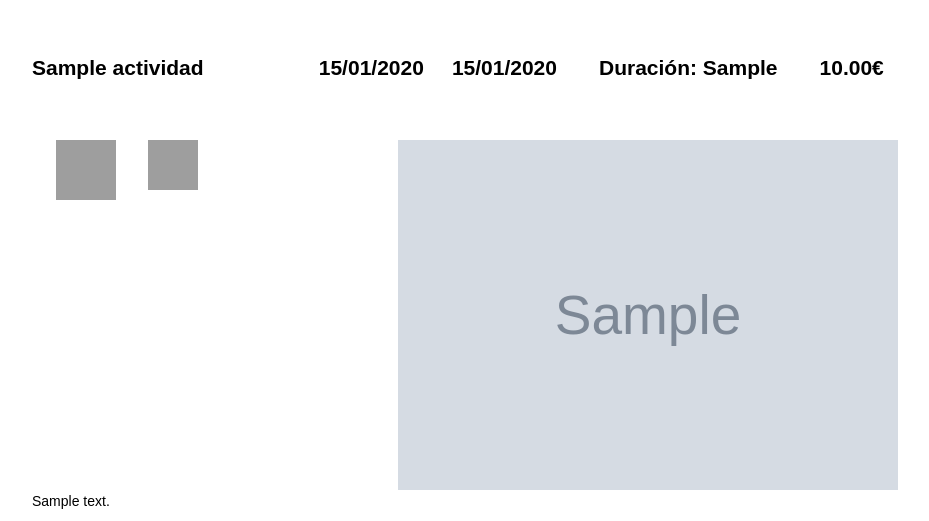
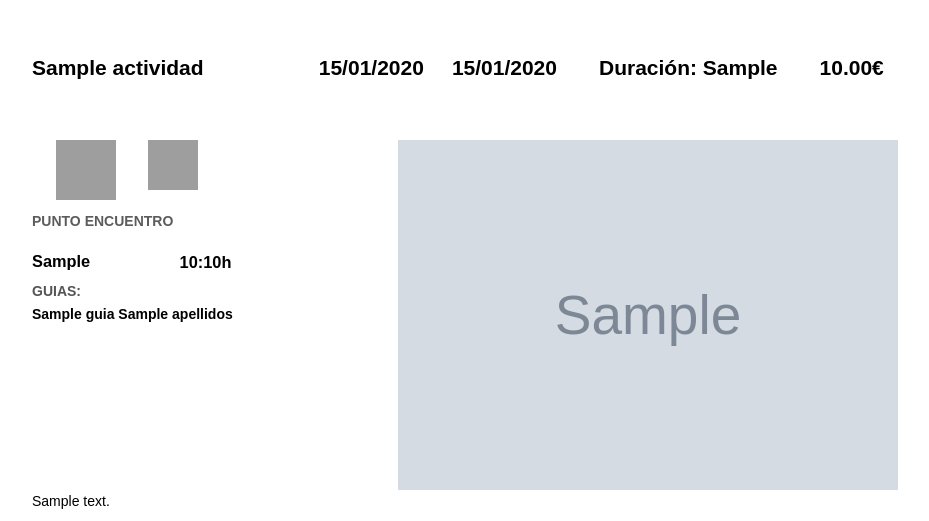
Before and after one commit to Xus72/Outdoor_Experience, a Django app: template catalog/templates/catalog/actividad_detail.html in a window 1280 px wide. Shown: the part 52-573 px from the top of the page, without its empty margins (96-1025 px from the left). Run offline with Django 3.2, Linux system fonts and the light colour scheme; the template is opened without the code that fills it: most values are stand-ins (such as "Sample title", 1, 10 or a date in 2020); grey boxes marked "Sample" are stand-in pictures; some libraries are stand-ins or nearby versions; grey boxes are pictures that could not be loaded.

Commit message:
css actividad

```diff
--- a/catalog/static/css/style.css
+++ b/catalog/static/css/style.css
@@ -249,7 +249,6 @@ form{
     margin-left: 5em;
 }
 
-
 input[type="submit"]{
     background-color: ghostwhite;
     border-radius: 0.5em;
@@ -332,3 +331,38 @@ label{
     height: 50px;
     width: 50px;
 }
+
+.body-actividad .puntoPartida{
+    position: absolute;
+    margin-top: 5em;
+}
+
+.body-actividad .puntoPartida p{
+    text-transform: uppercase;
+    font-size: 400;
+    color: #5c5c5c;
+    font-weight: bold;
+}
+
+.body-actividad .horaPartida{
+    position: relative;
+    margin-top: 6.75em;
+    right: 45%;
+}
+
+.body-actividad .guias{
+    position: absolute;
+    margin-top: 10em;
+}
+
+.body-actividad .guias p{
+    text-transform: uppercase;
+    font-size: 400;
+    color: #555555;
+    font-weight: bold;
+}
+
+.body-actividad .guias span{
+    color: black;
+    font-weight: bold;
+}
--- a/catalog/templates/catalog/actividad_detail.html
+++ b/catalog/templates/catalog/actividad_detail.html
@@ -28,6 +28,14 @@
             <div class="nivel"><img src="/media/images/icons/b.png" alt="c"></div>
             {% endif %}
             <div class="img"><img src="{{ actividad.imagen.url }}" alt="{{ actividad.titulo }}"></div>
+            <div class="puntoPartida">
+                <p>Punto encuentro</p>
+                <span><h3>{{ actividad.puntoPartida }}</h3></span></div>
+            <div class="horaPartida"><span><h3> {{ actividad.horaPartida|time:"H:i" }}h</h3></span></div>
+            <div class="guias">
+                <p>Guias:</p>
+                <span>{{ actividad.guia.nombre }} {{ actividad.guia.apellidos }}</span>
+            </div>
         </div>
         <div class="descripcion"><p>{{actividad.descripcion}}</p></div>
     </section>
```
Also changed, not shown: catalog/models.py (+6 -10 lines), db.sqlite3.
